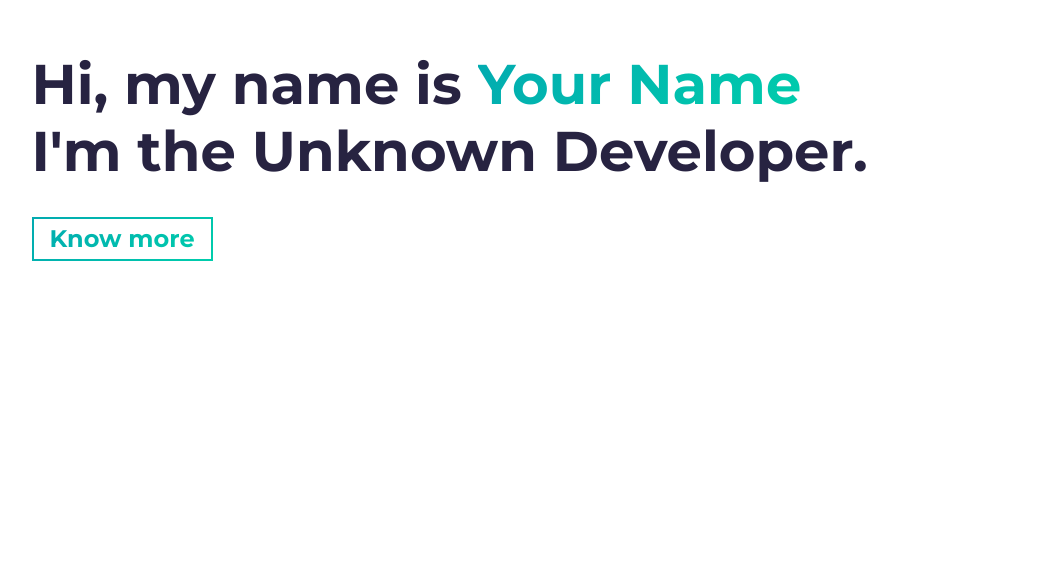
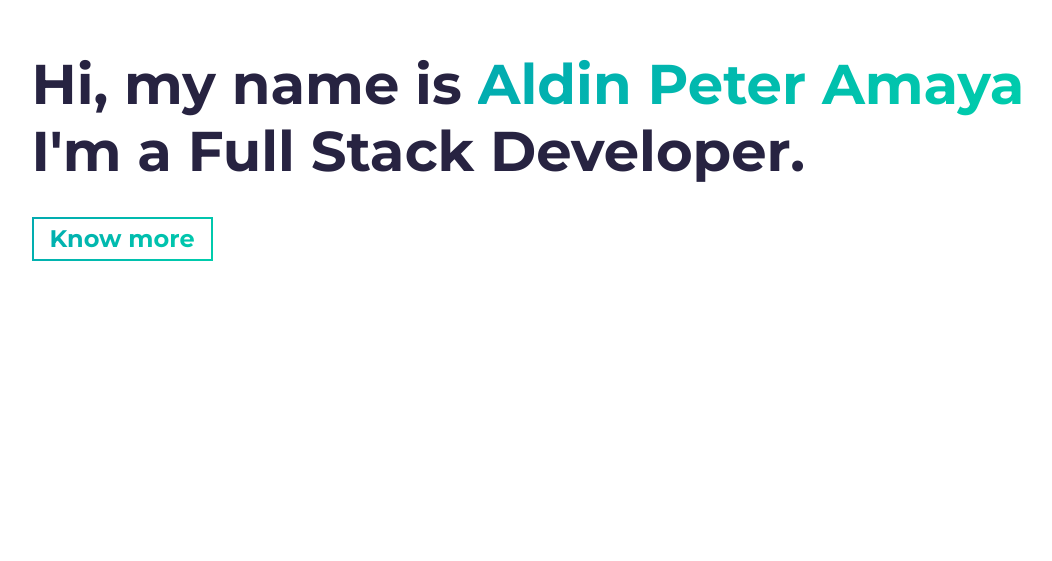
Before and after one commit to aldindev/aldindev.github.io, a website built with Parcel: page src/index.html in a window 1280 px wide. Shown: the part 239-800 px from the top of the page, without its empty margins (46-1098 px from the left). Built offline with nearby package versions, Linux system fonts and the light colour scheme.

Commit message:
Edited name and role

```diff
--- a/src/index.html
+++ b/src/index.html
@@ -46,9 +46,9 @@
     <section id="hero" class="jumbotron">
       <div class="container">
         <h1 class="hero-title load-hidden">
-          Hi, my name is <span class="text-color-main">Your Name</span>
+          Hi, my name is <span class="text-color-main">Aldin Peter Amaya</span>
           <br />
-          I'm the Unknown Developer.
+          I'm a Full Stack Developer.
         </h1>
         <p class="hero-cta load-hidden">
           <a rel="noreferrer" class="cta-btn cta-btn--hero" href="#about"
```
